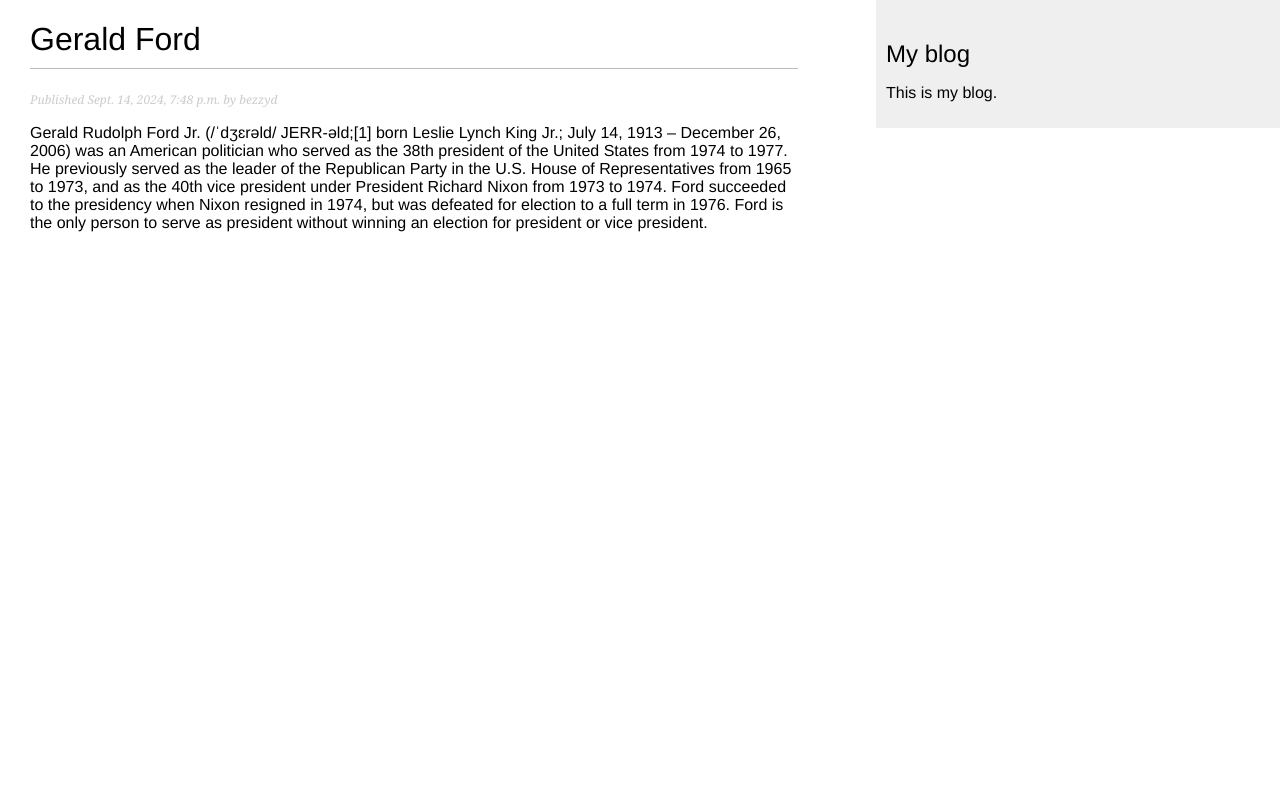
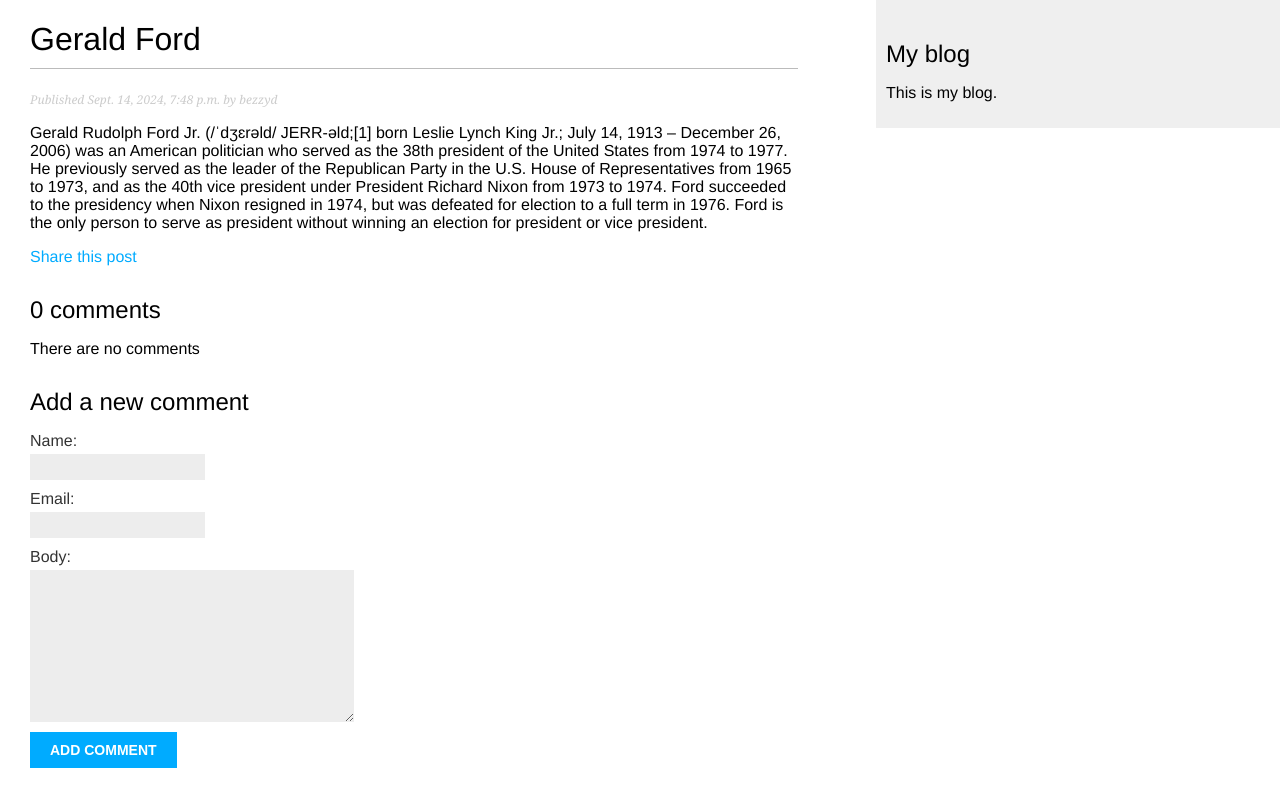
Before and after one commit to bezzyd/NewsBlog, a Django app: a page that uses src/blog/templates/blog/post/detail.html in a window 1280 px wide. Run offline with Django 5.2, Linux system fonts and the light colour scheme; data comes from the database, SQL or seed files in the repository; both versions use the stored data as it was after the commit.

Commit message:
feat: make comments for posts

```diff
--- a/src/blog/forms.py
+++ b/src/blog/forms.py
@@ -1,4 +1,6 @@
 from django import forms
+
+from .models import Comment
 
 
 class EmailPostForm(forms.Form):
@@ -7,3 +9,9 @@ class EmailPostForm(forms.Form):
     to = forms.EmailField()
     comments = forms.CharField(required=False,
                                widget=forms.Textarea)
+
+
+class CommentForm(forms.ModelForm):
+    class Meta:
+        model = Comment
+        fields = ('name', 'email', 'body')
--- a/src/blog/models.py
+++ b/src/blog/models.py
@@ -54,3 +54,26 @@ class Post(models.Model):
                 self.slug,
             ]
         )
+
+
+class Comment(models.Model):
+    post = models.ForeignKey(
+        Post,
+        on_delete=models.CASCADE,
+        related_name='comments',
+    )
+    name = models.CharField(max_length=80)
+    email = models.EmailField()
+    body = models.TextField()
+    created = models.DateTimeField(auto_now_add=True)
+    updated = models.DateTimeField(auto_now=True)
+    active = models.BooleanField(default=True)
+
+    class Meta:
+        ordering = ['created']
+        indexes = [
+            models.Index(fields=['created']),
+        ]
+
+    def __str__(self):
+        return f"Comment by {self.name} on {self.post}"
--- a/src/blog/templates/blog/post/detail.html
+++ b/src/blog/templates/blog/post/detail.html
@@ -8,4 +8,26 @@
  Published {{ post.publish }} by {{ post.author }}
  </p>
  {{ post.body|linebreaks }}
+<p>
+ <a href="{% url 'blog:post_share' post.id %}">
+  Share this post
+ </a>
+</p>
+{% with comments.count as total_comments %}
+ <h2>
+  {{ total_comments }} comment{{ total_comments|pluralize }}
+ </h2>
+{% endwith %}
+{% for comment in comments %}
+ <div class="comment">
+  <p class="info">
+   Comment {{ forloop.counter }} by {{ comment.name }}
+   {{ comment.created }}
+  </p>
+  {{ comment.body|linebreaks }}
+ </div>
+{% empty %}
+<p>There are no comments</p>
+{% endfor %}
+{% include "blog/post/includes/comment_form.html" %}
 {% endblock %}
--- /dev/null
+++ b/src/blog/templates/blog/post/includes/comment_form.html
@@ -0,0 +1,6 @@
+<h2>Add a new comment</h2>
+<form action="{% url 'blog:post_comment' post.id %}" method="post">
+ {{ form.as_p }}
+ {% csrf_token %}
+ <p><input type="submit" value="Add comment"></p>
+</form>
--- a/src/blog/urls.py
+++ b/src/blog/urls.py
@@ -12,8 +12,11 @@ urlpatterns = [
         views.post_detail,
         name='post_detail'
     ),
-    path(
-        '<int:post_id>/share/',
-        views.post_share,
-        name='post_share'),
+    path('<int:post_id>/share/',
+         views.post_share,
+         name='post_share'
+         ),
+    path('<int:post_id>/comment/',
+         views.post_comment,
+         name='post_comment'),
 ]
--- a/src/blog/views.py
+++ b/src/blog/views.py
@@ -1,11 +1,11 @@
 from django.shortcuts import render, get_object_or_404
 from django.core.paginator import Paginator, EmptyPage, PageNotAnInteger
 from django.views.generic import ListView
+from django.views.decorators.http import require_POST
 from django.core.mail import send_mail
-from decouple import config
 
-from .forms import EmailPostForm
-from .models import Post
+from .forms import EmailPostForm, CommentForm
+from .models import Post, Comment
 
 
 class PostListView(ListView):
@@ -13,6 +13,7 @@ class PostListView(ListView):
     context_object_name = 'posts'
     paginate_by = 3
     template_name = 'blog/post/list.html'
+
 
 # FIXME: функция ниже не используется, удалить её в дальнейшем
 def post_list(request):
@@ -44,10 +45,17 @@ def post_detail(request, year, month, day, post):
         slug=post,
     )
 
+    comments = post.comments.filter(active=True)
+    form = CommentForm()
+
     return render(
         request,
         'blog/post/detail.html',
-        {'post': post}
+        {
+            'post': post,
+            'comments': comments,
+            'form': form
+        }
     )
 
 
@@ -68,9 +76,10 @@ def post_share(request, post_id):
                       f"{post.title}"
             message = f"Read {post.title} at {post_url}\n\n" \
                       f"{cd['name']}\'s comments: {cd['comments']}"
-            send_mail(subject, message, config('EMAIL_HOST_USER'),
+            send_mail(subject, message, 'your_account@gmail.com',
                       [cd['to']])
             sent = True
+    else:
         form = EmailPostForm()
 
     return render(request, 'blog/post/share.html', {
@@ -78,3 +87,22 @@ def post_share(request, post_id):
         'form': form,
         'sent': sent,
     })
+
+
+@require_POST
+def post_comment(request, post_id):
+    post = get_object_or_404(Post,
+                             id=post_id,
+                             status=Post.Status.PUBLISHED
+                             )
+    comment = None
+    form = CommentForm(data=request.POST)
+    if form.is_valid():
+        comment = form.save(commit=False)
+        comment.post = post
+        comment.save()
+
+    return render(request, 'blog/post/comment.html',
+                  {'post': post,
+                   'form': form,
+                   'comment': comment})
```
Also changed, not shown: src/blog/admin.py (+8 -1 lines), src/blog/templates/blog/post/comment.html (added, +10 -0 lines), src/blog/templates/blog/post/share.html (added, +20 -0 lines), src/blog/migrations/0004_comment.py (added), src/blog/static/css/blog.css (line endings or trailing spaces), src/db.sqlite3.
